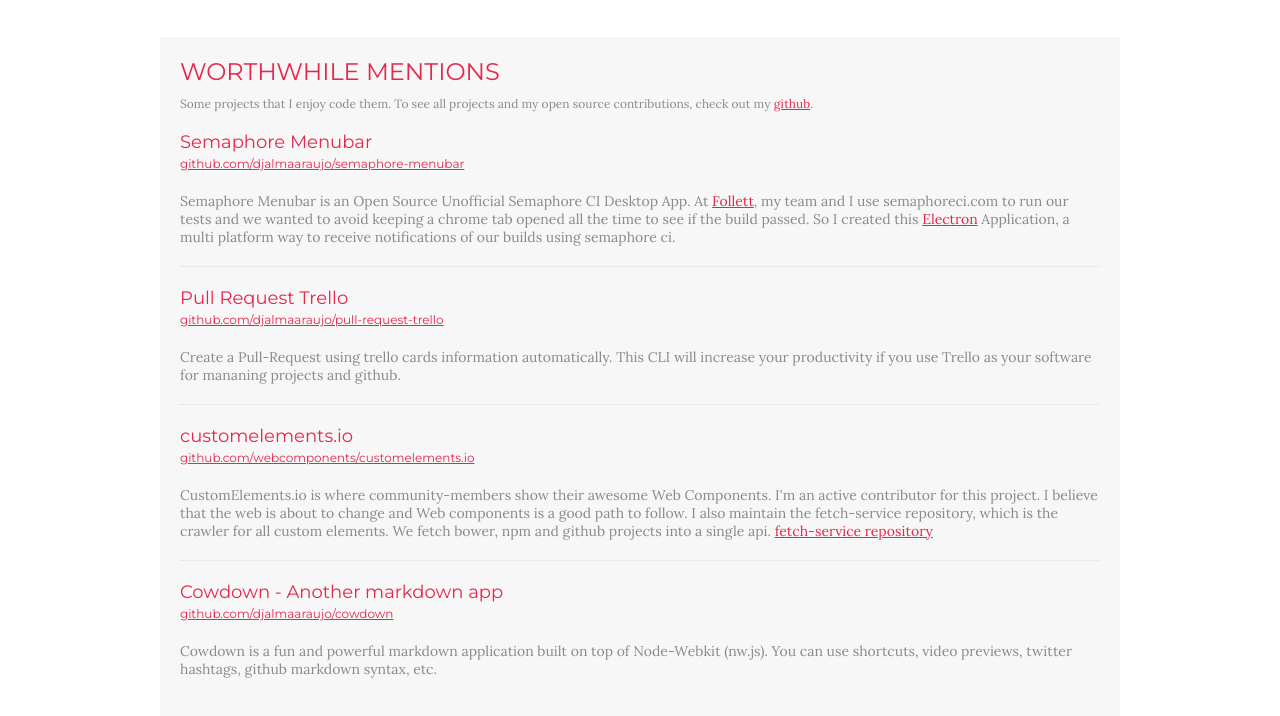
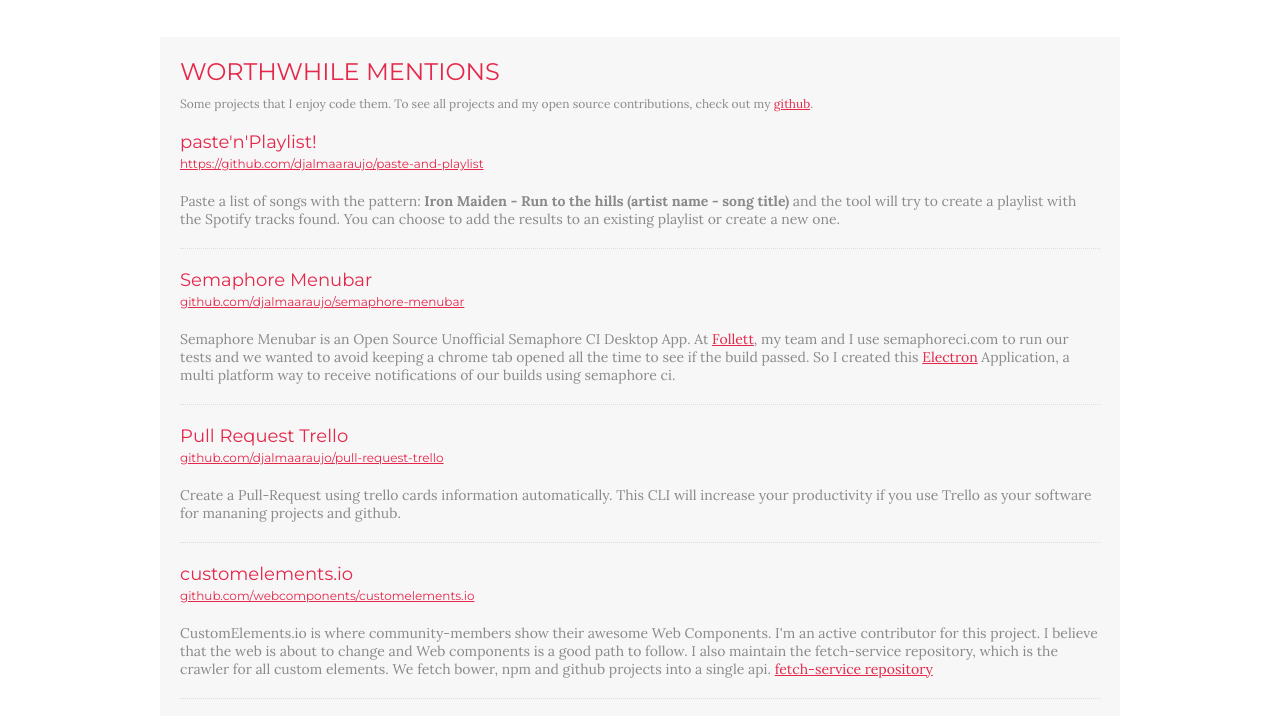
Before and after one commit to djalmaaraujo/resume, a website: page index.html in a window 1280 px wide. Shown: the part 1736-2452 px from the top of the page. Drawn offline with Linux system fonts and the light colour scheme.

Commit message:
One more project

```diff
--- a/index.html
+++ b/index.html
@@ -168,6 +168,14 @@
         </div>
 
         <div class="content">
+          <div class="content-item">
+            <h3><a href="https://github.com/djalmaaraujo/paste-and-playlist">paste'n'Playlist!</a></h3>
+            <h4>
+              <a href="https://github.com/djalmaaraujo/paste-and-playlist" class="quote">https://github.com/djalmaaraujo/paste-and-playlist</a>
+            </h4>
+            <p>Paste a list of songs with the pattern: <strong>Iron Maiden - Run to the hills (artist name - song title)</strong> and the tool will try to create a playlist with the Spotify tracks found. You can choose to add the results to an existing playlist or create a new one.</p>
+          </div>
+
           <div class="content-item">
             <h3><a href="https://github.com/djalmaaraujo/semaphore-menubar">Semaphore Menubar</a></h3>
             <h4>
```
Also changed, not shown: 1 other file.
